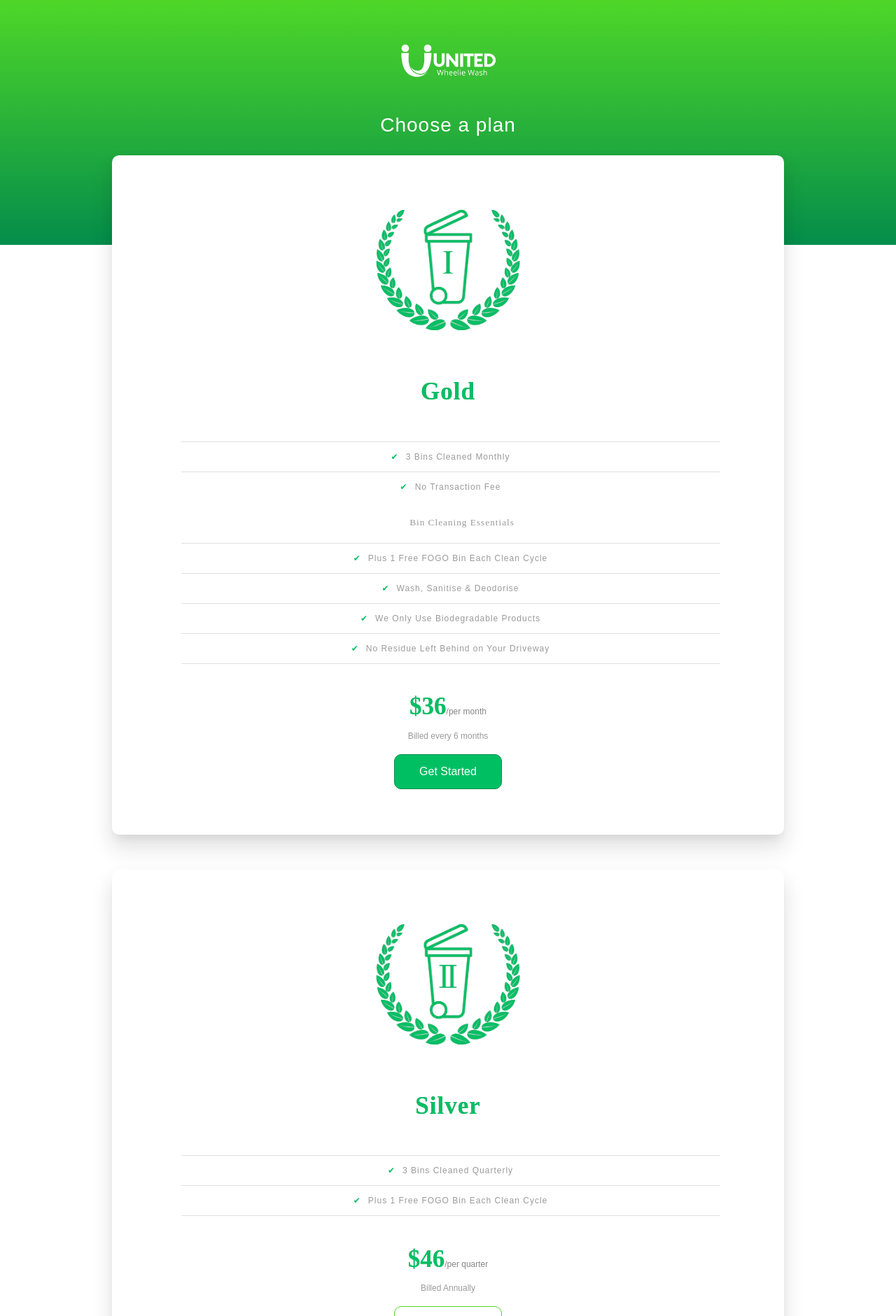
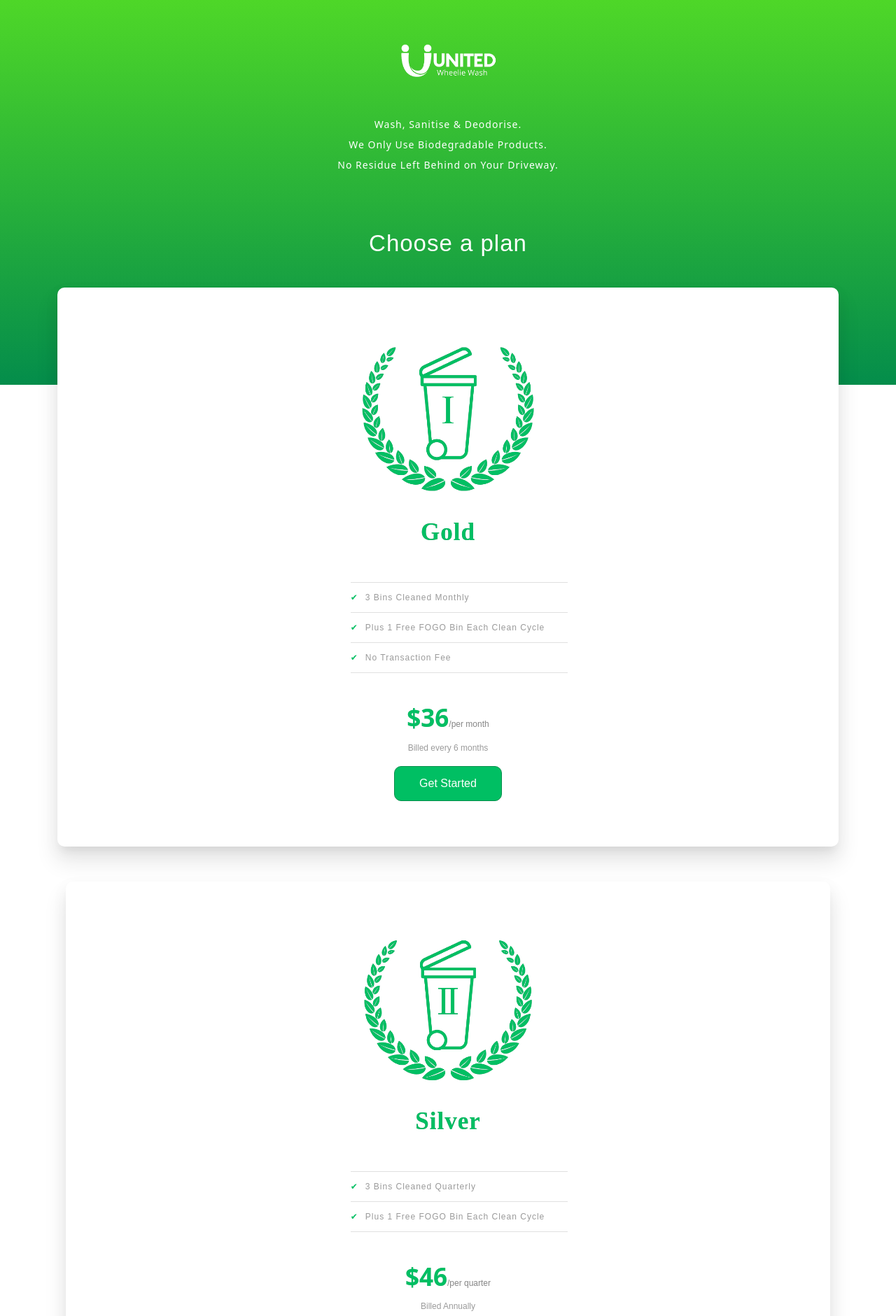
Before and after one commit to fred-py/stripe-subscription-checkout, a Flask app: page / in a window 1280 px wide. Shown: the top 1881 px of the page at 70% size. Run offline with Flask 3, Linux system fonts and the light colour scheme; some libraries are stand-ins or nearby versions.

Commit message:
updates to subscriptions page

```diff
--- a/checkout-single-subscription/app/main/views.py
+++ b/checkout-single-subscription/app/main/views.py
@@ -462,7 +462,6 @@ def webhook_received():
                 amount=amount
             )
 
-
     elif event_type == 'subscription_schedule.canceled':
         subscription_schedule = event['data']['object']
         print(f'This is the OTHER THING: {subscription_schedule}')
--- a/checkout-single-subscription/app/static/stripe/css/global2.css
+++ b/checkout-single-subscription/app/static/stripe/css/global2.css
@@ -44,7 +44,7 @@ html {
     background: -webkit-linear-gradient(top, var(--green-light) 0%, var(--green-dark) 100%);
     background: linear-gradient(to bottom, var(--green-light) 0%, var(--green-dark) 100%);
     filter: progid:DXImageTransform.Microsoft.gradient( startColorstr='#60a9ff', endColorstr='#4394f4',GradientType=0 );
-    height: 350px;
+    height: 550px;
     left: 0;
     position: absolute;
     top: 0;
@@ -76,10 +76,29 @@ html {
     position: inherit;
     font-family: sans-serif;
     color: #fff;
-    transform: translateY(72%);
+    transform: translateY(100%);
     letter-spacing: 1px;
-    font-size: 28px;
+    font-size: 33px;
     z-index: 9999;
+    margin-bottom: 3%;
+    padding-bottom: 3%;
+}
+
+.header__features {
+    position: inherit;
+    font-family: sans-serif;
+    font-family: system-ui, -apple-system, BlinkMacSystemFont, 'Segoe UI', Roboto, Oxygen, Ubuntu, Cantarell, 'Open Sans', 'Helvetica Neue', sans-serif;
+    color: #fff;
+    transform: translateY(20%);
+    letter-spacing: 1px;
+    font-size: 14px;
+    padding-top: 0%;
+    z-index: 9999;
+}
+
+.header__features p {
+    margin: 8px 0;
+    text-align: center;
 }
 
   @media (min-width: 900px) {
@@ -92,8 +111,13 @@ html {
   .container {
     margin: 0 auto;
     padding: 50px 0 0;
+    box-sizing: border-box;
     max-width: 960px;
     width: 100%;
+  }
+
+  .container.description {
+    max-width: 100%;
   }
 
   .panel {
@@ -111,6 +135,7 @@ html {
     box-shadow: 0px 10px 13px -6px rgba(0, 0, 0, 0.08), 0px 20px 31px 3px rgba(0, 0, 0, 0.09), 0px 8px 20px 7px rgba(0, 0, 0, 0.02);
     display: flex;
     flex-direction: column;
+    max-width: 100%;
   }
 
   @media (min-width: 900px) {
@@ -146,6 +171,7 @@ html {
 
     .pricing-features-item{
         width: 100%;
+        text-align: left;
     }
 
     .pricing-plan:last-child {
@@ -176,6 +202,7 @@ html {
     letter-spacing: 1px;
   }
 
+
   .pricing-features {
     color:var(--gray-light);
     display: flex;
@@ -191,6 +218,7 @@ html {
     font-family: sans-serif;
     border-top: .7px solid var(--gray-transparent);
     width: 100%;
+    text-align: left;
     font-size: 12px;
     line-height: 1.5;
     padding: 12px 0;
@@ -534,4 +562,9 @@ justifies text and adds transition */
     .table-spacer {
       padding-top: 3%;
     }
+
+    .pricing-features {
+      padding-left: 0%;
+      padding-right: 0%;
+    }
   }
--- a/checkout-single-subscription/app/templates/stripe/index.html
+++ b/checkout-single-subscription/app/templates/stripe/index.html
@@ -15,14 +15,22 @@ FAQs Accordion: https://www.freecodecamp.org/news/build-an-accordion-menu-using-
     <link rel="icon" href="/stripe/img/favicon.ico" type="image/x-icon" />
     <link rel="stylesheet" href="/stripe/css/normalize.css" />
     <link rel="stylesheet" href="/stripe/css/global2.css" />
+    <link href="https://cdn.jsdelivr.net/npm/bootstrap@5.3.3/dist/css/bootstrap.min.css" rel="stylesheet" integrity="sha384-QWTKZyjpPEjISv5WaRU9OFeRpok6YctnYmDr5pNlyT2bRjXh0JMhjY6hW+ALEwIH" crossorigin="anonymous">
+    <link rel="stylesheet" href="https://cdn.jsdelivr.net/npm/bootstrap-icons@1.11.3/font/bootstrap-icons.min.css">
     <!-- Load Stripe.js on your website. -->
     <script src="https://js.stripe.com/v3/"></script>
     <script src="/stripe/js/script.js"></script>
+    <script src="https://cdn.jsdelivr.net/npm/bootstrap@5.3.3/dist/js/bootstrap.bundle.min.js" integrity="sha384-YvpcrYf0tY3lHB60NNkmXc5s9fDVZLESaAA55NDzOxhy9GkcIdslK1eN7N6jIeHz" crossorigin="anonymous"></script>
   </head>
   <body>
     <div class="background">
         <header class="header">
             <div class="header__logo"></div>
+            <div class="header__features">
+                <p>Wash, Sanitise & Deodorise.</p>
+                <p>We Only Use Biodegradable Products.</p>
+                <p>No Residue Left Behind on Your Driveway.</p>
+            </div>
             <div class="header__title">Choose a plan</div>
         </header>
         <form action="/create-checkout-session" method="POST">
@@ -34,13 +42,11 @@ FAQs Accordion: https://www.freecodecamp.org/news/build-an-accordion-menu-using-
                 <img src="/stripe/img/gold.png" alt="" class="pricing-img">
                       <h2 class="pricing-header">Gold</h2>
                       <ul class="pricing-features">
+                        <div class="container.description">
                           <li class="pricing-features-item">3 Bins Cleaned Monthly</li>
+                          <li class="pricing-features-item">Plus 1 Free FOGO Bin Each Clean Cycle</li>
                           <li class="pricing-features-item">No Transaction Fee</li>
-                          <h5>Bin Cleaning Essentials</h5>
-                          <li class="pricing-features-item">Plus 1 Free FOGO Bin Each Clean Cycle</li>
-                          <li class="pricing-features-item">Wash, Sanitise & Deodorise</li>
-                          <li class="pricing-features-item">We Only Use Biodegradable Products</li>
-                          <li class="pricing-features-item">No Residue Left Behind on Your Driveway</li>
+                        </div>
                       </ul>
                       <span class="pricing-price">$36</span>
                       <div class="billing-frequency">Billed every 6 months</div>
@@ -56,13 +62,14 @@ FAQs Accordion: https://www.freecodecamp.org/news/build-an-accordion-menu-using-
                       <img src="/stripe/img/silver.png" alt="" class="pricing-img">
                       <h2 class="pricing-header">Silver</h2>
                       <ul class="pricing-features">
+                        <div class="container.description">
                           <li class="pricing-features-item">3 Bins Cleaned Quarterly</li>
                           <li class="pricing-features-item">Plus 1 Free FOGO Bin Each Clean Cycle</li>
+                        </div>
                       </ul>
                       <span class="pricing-price silver">$46</span>
                       <div class="billing-frequency">Billed Annually</div>
                       <button href="#/" class="pricing-button" id="silver-plan-btn">Get Started</button>
-
                   </div>
               </div>
         </form>
@@ -74,12 +81,10 @@ FAQs Accordion: https://www.freecodecamp.org/news/build-an-accordion-menu-using-
                         <img src="/stripe/img/bronze.png" alt="" class="pricing-img">
                         <h2 class="pricing-header">Bronze</h2>
                         <ul class="pricing-features">
+                          <div class="container.description">
                             <li class="pricing-features-item">Clean 1 to 4 bins</li>
-                            <li class="pricing-features-item">Wash, Sanitise & Deodorise</li>
-                            <li class="pricing-features-item">We Recycle 99% of the Water We Use</li>
-                            <li class="pricing-features-item">We Only Use Biodegradable Products</li>
-                            <li class="pricing-features-item">No Residue Left Behind in Your Driveway</li>
                             <li class="pricing-features-item">Cancel Anytime</li>
+                          </div>
                         </ul>
                         <span class="pricing-price starts-at">$18</span>
                         <div class="billing-frequency">Billed Monthly</div>
@@ -99,11 +104,9 @@ FAQs Accordion: https://www.freecodecamp.org/news/build-an-accordion-menu-using-
                 <img src="/stripe/img/one-off.png" alt="" class="pricing-img">
                 <h2 class="pricing-header">One-Off</h2>
                 <ul class="pricing-features">
-                  <li class="pricing-features-item">Clean 1 to 4 bins</li>
-                  <li class="pricing-features-item">Wash, Sanitise & Deodorise</li>
-                  <li class="pricing-features-item">We Recycle 99% of the Water We Use</li>
-                  <li class="pricing-features-item">We Only Use Biodegradable Products</li>
-                  <li class="pricing-features-item">No Residue Left Behind in Your Driveway</li>
+                  <div class="container.description">
+                    <li class="pricing-features-item">Clean 1 to 4 bins</li>
+                  </div>
                 </ul>
                 <span class="pricing-price one-off starts-at">$33</span>
                 <div class="billing-frequency">One-off payment</div>
```
